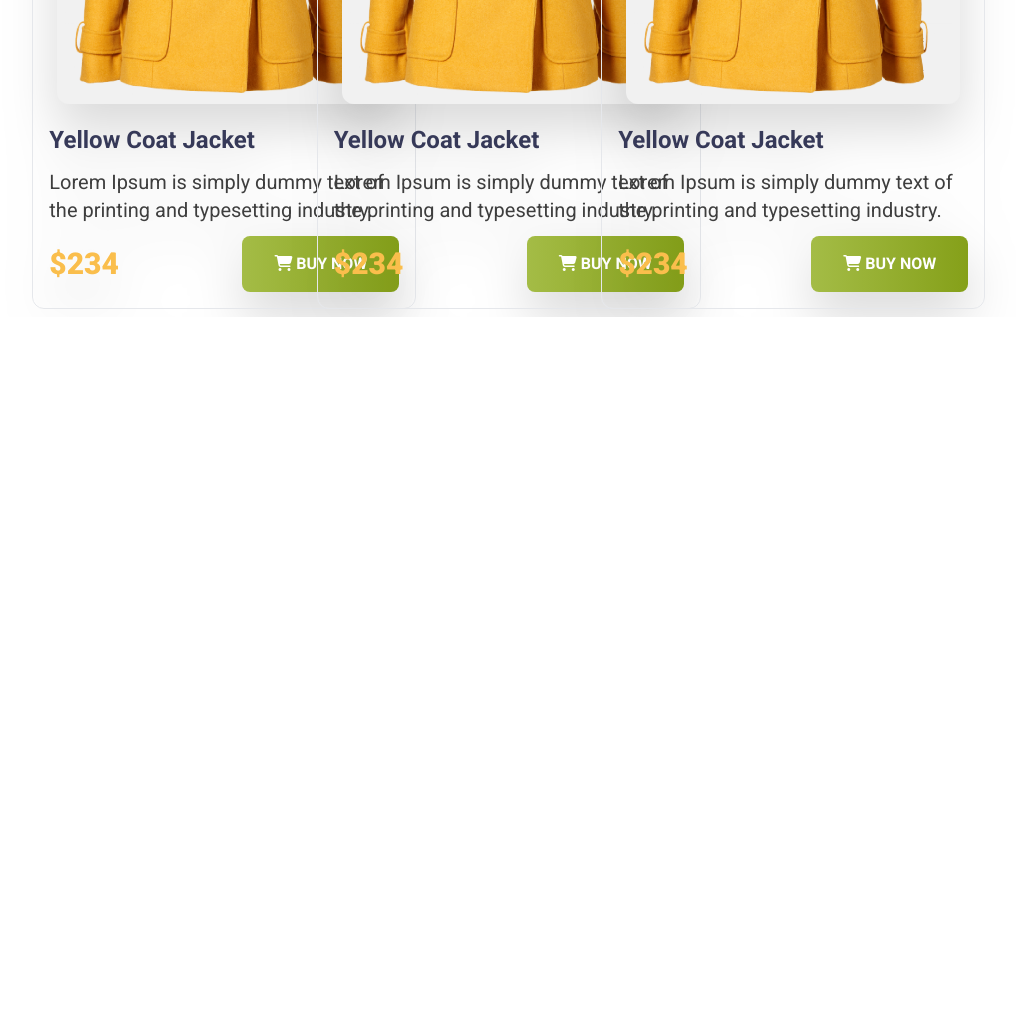
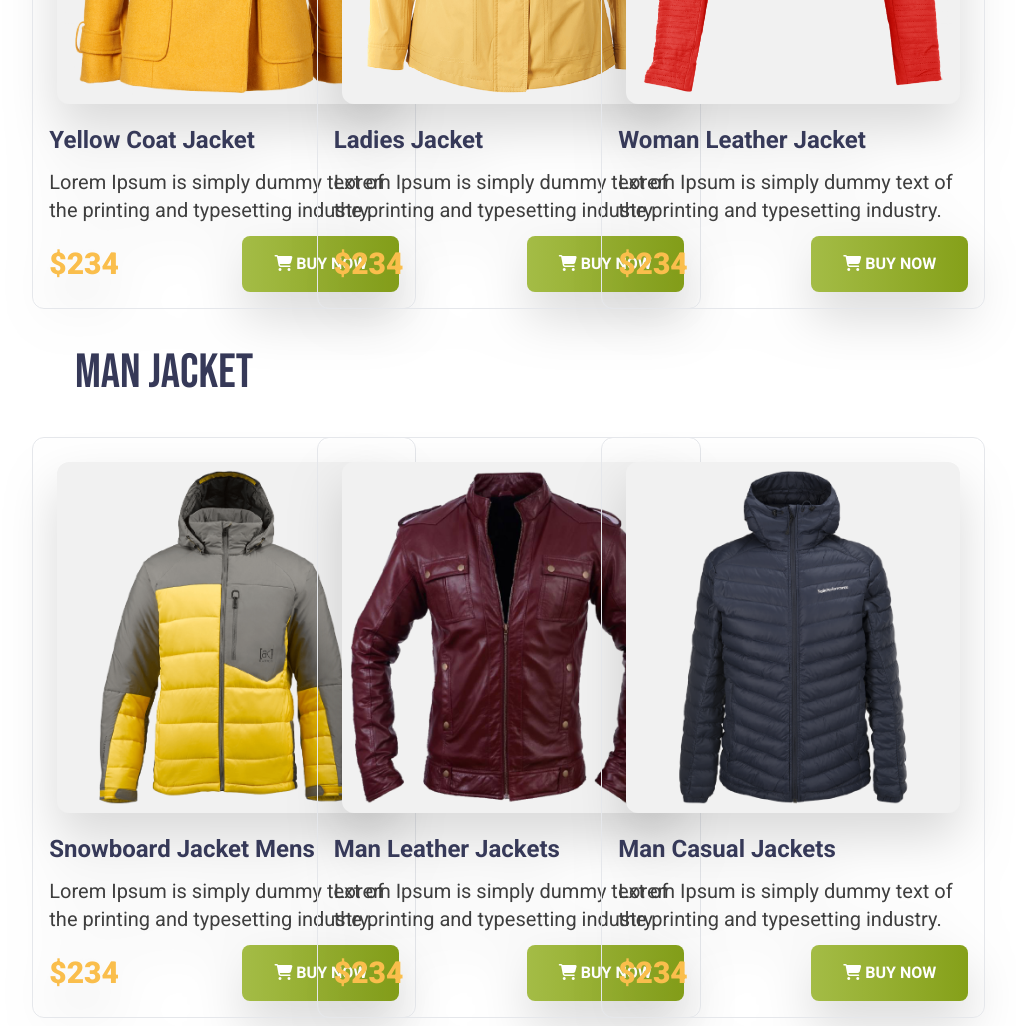
Before and after one commit to nazmul5675/penguin-fashion-000, a website built with Vite: page index.html in a window 1280 px wide. Shown: the part 1040-2066 px from the top of the page, without its empty margins (181-1197 px from the left). Before the commit the page ends 1357 px from the top, so only its background shows below. Built offline with nearby package versions, Linux system fonts and the light colour scheme.

Commit message:
man jacket added

```diff
--- a/index.html
+++ b/index.html
@@ -96,9 +96,9 @@
                 <div class="border drop-shadow-2xl p-4 rounded-xl w-96 mx-auto mb-2">
                     <!-- img container -->
                     <div class="p-2 ">
-                        <img class="bg-[#F1F1F1] p-2  mb-3 rounded-xl" src="images/jacket-1.png" alt="">
+                        <img class="bg-[#F1F1F1] p-2  mb-3 rounded-xl" src="images/jacket-2.png" alt="">
                     </div>
-                    <h1 class="text-[#363958]  text-2xl font-bold mb-3">Yellow Coat Jacket</h1>
+                    <h1 class="text-[#363958]  text-2xl font-bold mb-3">Ladies Jacket</h1>
                     <p class="text-xl text-[#3E3E3E]">Lorem Ipsum is simply dummy text of the
                         printing and typesetting industry.</p>
                     <div class="flex justify-between items-center mt-3">
@@ -112,9 +112,69 @@
                 <div class="border drop-shadow-2xl p-4 rounded-xl w-96 mx-auto mb-2">
                     <!-- img container -->
                     <div class="p-2 ">
-                        <img class="bg-[#F1F1F1] p-2  mb-3 rounded-xl" src="images/jacket-1.png" alt="">
+                        <img class="bg-[#F1F1F1] p-2  mb-3 rounded-xl" src="images/jacket-3.png" alt="">
                     </div>
-                    <h1 class="text-[#363958]  text-2xl font-bold mb-3">Yellow Coat Jacket</h1>
+                    <h1 class="text-[#363958]  text-2xl font-bold mb-3">Woman Leather Jacket </h1>
+                    <p class="text-xl text-[#3E3E3E]">Lorem Ipsum is simply dummy text of the
+                        printing and typesetting industry.</p>
+                    <div class="flex justify-between items-center mt-3">
+                        <h1 class="text-[#FABE4C]  text-3xl font-extrabold">$234</h1>
+                        <button
+                            class="bg-gradient-to-r from-[#A4BC46] to-[#85A019] py-4 px-8 rounded-lg text-white font-bold"><i
+                                class="fa-solid fa-cart-shopping" style="color: #ffffff;"></i> BUY NOW</button>
+                    </div>
+                </div>
+            </div>
+        </section>
+
+        <!-- men jacket -->
+        <section>
+            <h1
+                class="font-medium text-5xl uppercase text-[#363958] mt-8 text-center sm:text-left sm:ml-64  bebas-neue-regular mb-10 ">
+                Man
+                Jacket
+            </h1>
+            <!-- card section -->
+            <div class="sm:grid  sm:grid-cols-3 sm:w-8/12 mx-auto ">
+                <!-- card 1 -->
+                <div class=" border drop-shadow-2xl p-4 rounded-xl w-96 mx-auto mb-2">
+                    <!-- img container -->
+                    <div class="p-2 ">
+                        <img class="bg-[#F1F1F1] p-2  mb-3 rounded-xl" src="images/jacket-4.png" alt="">
+                    </div>
+                    <h1 class="text-[#363958]  text-2xl font-bold mb-3">Snowboard Jacket Mens</h1>
+                    <p class="text-xl text-[#3E3E3E]">Lorem Ipsum is simply dummy text of the
+                        printing and typesetting industry.</p>
+                    <div class="flex justify-between items-center mt-3">
+                        <h1 class="text-[#FABE4C]  text-3xl font-extrabold">$234</h1>
+                        <button
+                            class="bg-gradient-to-r from-[#A4BC46] to-[#85A019] py-4 px-8 rounded-lg text-white font-bold"><i
+                                class="fa-solid fa-cart-shopping" style="color: #ffffff;"></i> BUY NOW</button>
+                    </div>
+                </div>
+                <!-- card 1 -->
+                <div class="border drop-shadow-2xl p-4 rounded-xl w-96 mx-auto mb-2">
+                    <!-- img container -->
+                    <div class="p-2 ">
+                        <img class="bg-[#F1F1F1] p-2  mb-3 rounded-xl" src="images/jacket-5.png" alt="">
+                    </div>
+                    <h1 class="text-[#363958]  text-2xl font-bold mb-3">Man Leather Jackets</h1>
+                    <p class="text-xl text-[#3E3E3E]">Lorem Ipsum is simply dummy text of the
+                        printing and typesetting industry.</p>
+                    <div class="flex justify-between items-center mt-3">
+                        <h1 class="text-[#FABE4C]  text-3xl font-extrabold">$234</h1>
+                        <button
+                            class="bg-gradient-to-r from-[#A4BC46] to-[#85A019] py-4 px-8 rounded-lg text-white font-bold"><i
+                                class="fa-solid fa-cart-shopping" style="color: #ffffff;"></i> BUY NOW</button>
+                    </div>
+                </div>
+                <!-- card 1 -->
+                <div class="border drop-shadow-2xl p-4 rounded-xl w-96 mx-auto mb-2">
+                    <!-- img container -->
+                    <div class="p-2 ">
+                        <img class="bg-[#F1F1F1] p-2  mb-3 rounded-xl" src="images/jacket-6.png" alt="">
+                    </div>
+                    <h1 class="text-[#363958]  text-2xl font-bold mb-3">Man Casual Jackets</h1>
                     <p class="text-xl text-[#3E3E3E]">Lorem Ipsum is simply dummy text of the
                         printing and typesetting industry.</p>
                     <div class="flex justify-between items-center mt-3">
@@ -135,65 +195,6 @@
 
 
 
-            <!-- <div class="sm:grid sm:grid-cols-3 sm:mx-auto sm:justify-center">
-                <div class="">
-                    <div class="box-1 border drop-shadow-md sm:w-9/12  p-4 m-4 rounded-lg">
-                        <div>
-                            <img class="p-4 mb-4 rounded-lg bg-[#F1F1F1]" src="images/jacket-1.png" alt="">
-                        </div>
-                        <div>
-                            <h1 class="text-[#363958]  text-2xl font-bold ">Yellow Coat Jacket </h1>
-                            <p class="text-xl text-[#3E3E3E]">Lorem Ipsum is simply dummy text of the
-                                printing and typesetting industry.</p>
-                            <div class="flex items-center justify-between mt-2">
-                                <h1 class="text-[#FABE4C]  text-3xl font-extrabold">$234</h1>
-                                <button
-                                    class="bg-gradient-to-r from-[#A4BC46] to-[#85A019] py-4 px-8 rounded-lg text-white font-bold"><i
-                                        class="fa-solid fa-cart-shopping" style="color: #ffffff;"></i> BUY NOW</button>
-
-                            </div>
-                        </div>
-                    </div>
-                </div>
-                <div class="">
-                    <div class="box-1 border drop-shadow-md sm:w-9/12  p-4 m-4 rounded-lg">
-                        <div>
-                            <img class="p-4 mb-4 rounded-lg bg-[#F1F1F1]" src="images/jacket-2.png" alt="">
-                        </div>
-                        <div>
-                            <h1 class="text-[#363958]  text-2xl font-bold ">Yellow Coat Jacket </h1>
-                            <p class="text-xl text-[#3E3E3E]">Lorem Ipsum is simply dummy text of the
-                                printing and typesetting industry.</p>
-                            <div class="flex items-center justify-between mt-2">
-                                <h1 class="text-[#FABE4C]  text-3xl font-extrabold">$234</h1>
-                                <button
-                                    class="bg-gradient-to-r from-[#A4BC46] to-[#85A019] py-4 px-8 rounded-lg text-white font-bold"><i
-                                        class="fa-solid fa-cart-shopping" style="color: #ffffff;"></i> BUY NOW</button>
-
-                            </div>
-                        </div>
-                    </div>
-                </div>
-                <div class="">
-                    <div class="box-1 border drop-shadow-md sm:w-9/12  p-4 m-4 rounded-lg">
-                        <div>
-                            <img class="p-4 mb-4 rounded-lg bg-[#F1F1F1]" src="images/jacket-3.png" alt="">
-                        </div>
-                        <div>
-                            <h1 class="text-[#363958]  text-2xl font-bold ">Yellow Coat Jacket </h1>
-                            <p class="text-xl text-[#3E3E3E]">Lorem Ipsum is simply dummy text of the
-                                printing and typesetting industry.</p>
-                            <div class="flex items-center justify-between mt-2">
-                                <h1 class="text-[#FABE4C]  text-3xl font-extrabold">$234</h1>
-                                <button
-                                    class="bg-gradient-to-r from-[#A4BC46] to-[#85A019] py-4 px-8 rounded-lg text-white font-bold"><i
-                                        class="fa-solid fa-cart-shopping" style="color: #ffffff;"></i> BUY NOW</button>
-
-                            </div>
-                        </div>
-                    </div>
-                </div>
-            </div> -->
 
         </section>
     </main>
```
